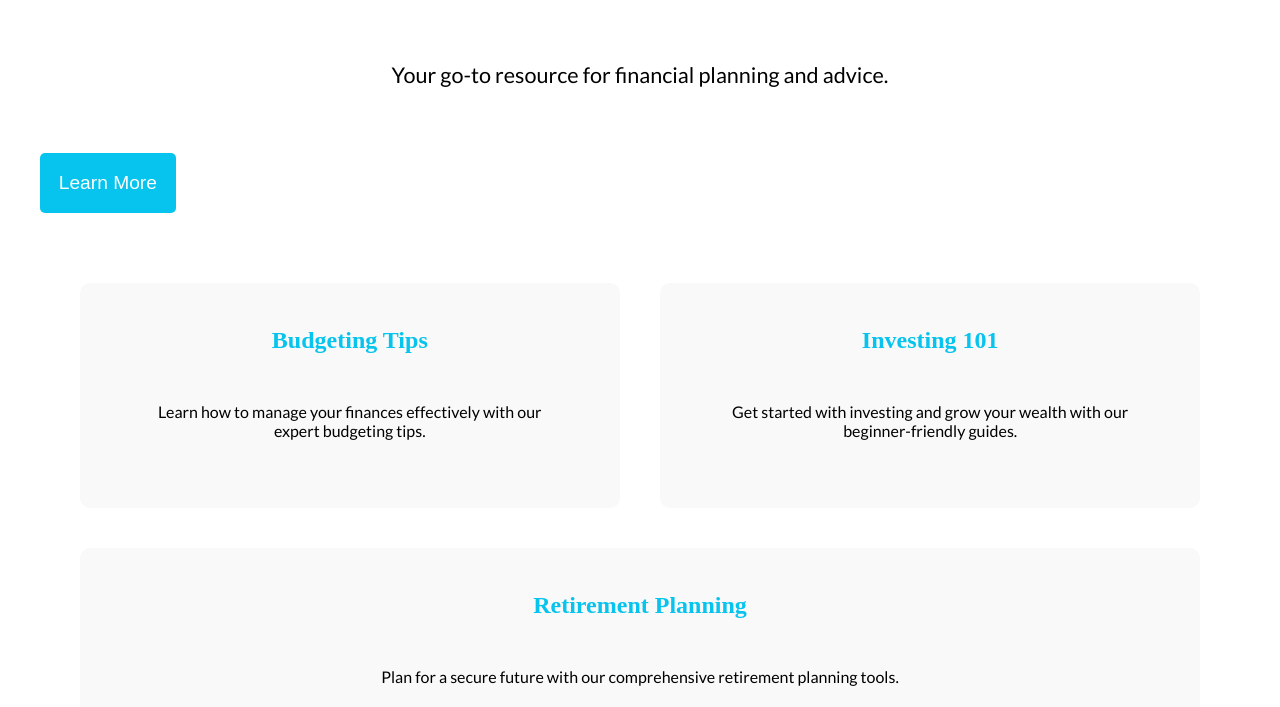
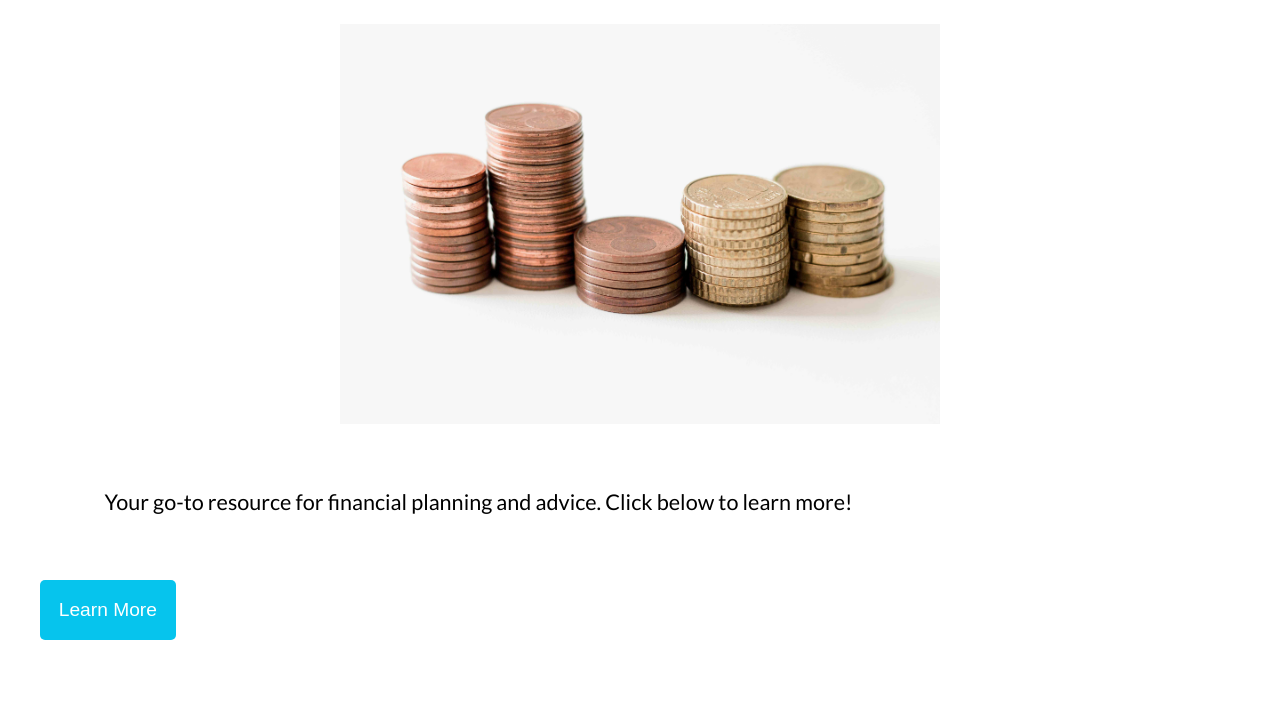
Before and after one commit to jarom-bradshaw/wdd-131-dynamic-web, a plain HTML site: page final-project/index.html in a window 1280 px wide. Shown: the part 194-901 px from the top of the page. Drawn offline with Linux system fonts and the light colour scheme; a web font is replaced by a local one.

Commit message:
Added image

```diff
--- a/final-project/index.html
+++ b/final-project/index.html
@@ -20,22 +20,21 @@
     </header>
     <main>
         <h1>Welcome to FinaHub</h1>
-        <p>Your go-to resource for financial planning and advice.</p>
-        <button class="cta-button">Learn More</button>
+        <img src="images/pennys.jpg" alt="pennys">
+        <p>Your go-to resource for financial planning and advice. Click below to learn more!</p>
+        <button class="cta-button"><a href="#">Learn More</a></button>
         </div>
         <div class="features">
             <div class="feature">
-                <!-- <img src="images/feature1.jpg" alt="Feature 1"> -->
+
                 <h3><a href="budgeting-tips.html">Budgeting Tips</a></h3>
                 <p>Learn how to manage your finances effectively with our expert budgeting tips.</p>
             </div>
             <div class="feature">
-                <!-- <img src="images/feature2.jpg" alt="Feature 2"> -->
                 <h3><a href="investing-101.html">Investing 101</a></h3>
                 <p>Get started with investing and grow your wealth with our beginner-friendly guides.</p>
             </div>
             <div class="feature">
-                <!-- <img src="images/feature3.jpg" alt="Feature 3"> -->
                 <h3><a href="#">Retirement Planning</a></h3>
                 <p>Plan for a secure future with our comprehensive retirement planning tools.</p>
             </div>
@@ -75,6 +74,7 @@
             </div>
         </div>
     </main>
+    <!-- Note for improvement. Have a thank you message pop up after that. -->
     <footer>
         <div class="footer-left">
             <div class="footer-row">
@@ -94,14 +94,6 @@
             </div>
             <div class="footer-row">
                 <div class="footer-left">© 2024 FinaHub<a href="site-plan.html">Site Plan</a></div>
-                <!-- <div class="footer-right">
-                    <div class="social-links">
-                        <a href="#"><img src="images/facebook-logo-white.png" alt="facebook-img"></a>
-                        <a href="https://www.linkedin.com/in/jarom-bradshaw/"><img src="images/ln-white-img.png"
-                                alt="linkedIn-img"></a>
-                        <a href="#"><img src="images/yt-icon-white-img.png" alt="youtube-img"></a>
-                    </div>
-                </div> -->
             </div>
         </div>
         <div class="footer-right subscribe-column">
```
Lines whose indentation alone changed are shown as unchanged.
